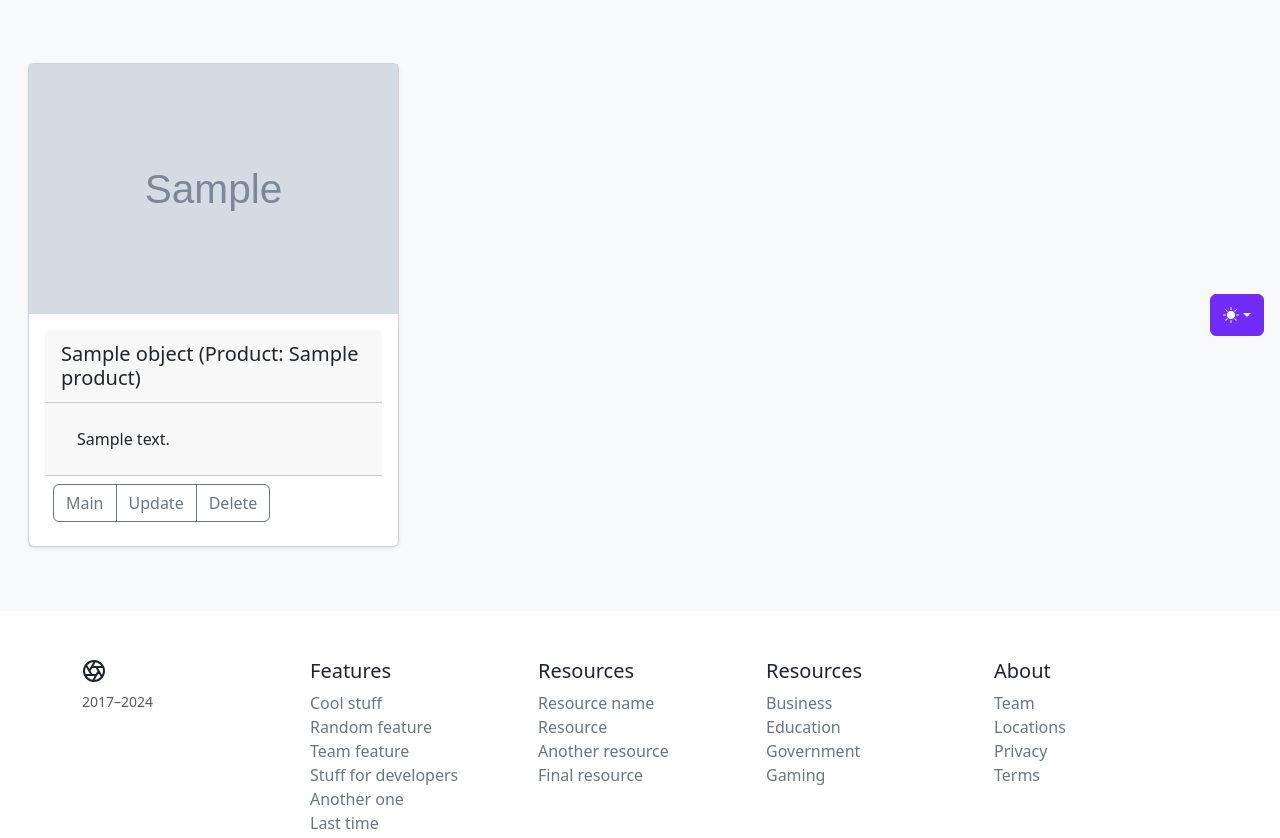
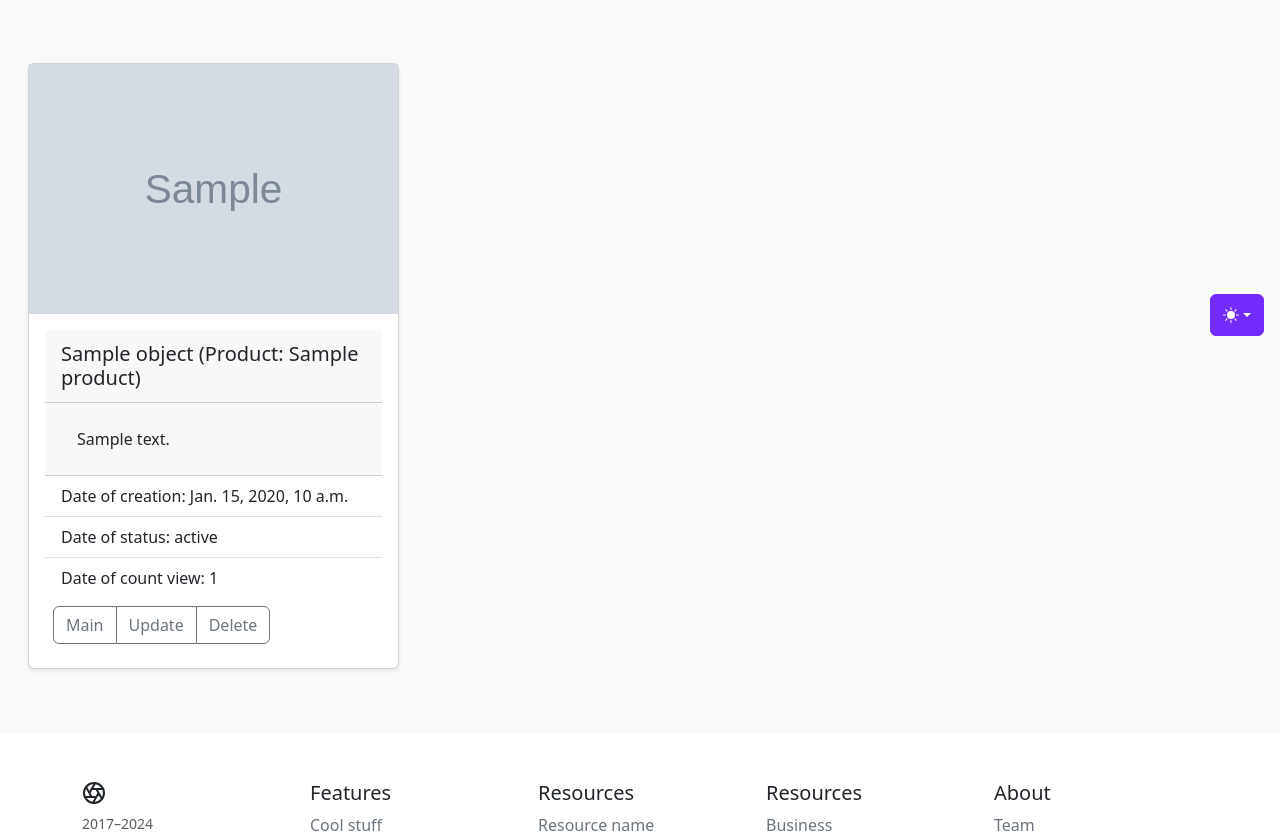
Before and after one commit to ssher250110/homework, a Django app: template catalog/templates/catalog/blog_detail.html in a window 1280 px wide. Shown: the part 448-1286 px from the top of the page. Run offline with Django 5.2, Linux system fonts and the light colour scheme; data comes from the database, SQL or seed files in the repository; the template is opened without the code that fills it: most values are stand-ins (such as "Sample title", 1, 10 or a date in 2020); grey boxes marked "Sample" are stand-in pictures; data that the repository does not hold is empty; some libraries are stand-ins or nearby versions.

Commit message:
editing blog_detail

```diff
--- a/catalog/templates/catalog/blog_detail.html
+++ b/catalog/templates/catalog/blog_detail.html
@@ -26,6 +26,11 @@
                                         Not body
                                     {% endif %}
                                 </div>
+                                <ul class="list-group list-group-flush">
+                                    <li class="list-group-item">Date of creation: {{ object.created_at }}</li>
+                                    <li class="list-group-item">Date of status: {{ object.status }}</li>
+                                    <li class="list-group-item">Date of count view: {{ object.view_count }}</li>
+                                </ul>
                                 <div class="btn-group m-sm-2">
                                     <a class="btn btn--sm btn-outline-secondary"
                                        href="{% url 'catalog:blog' %}"
```
